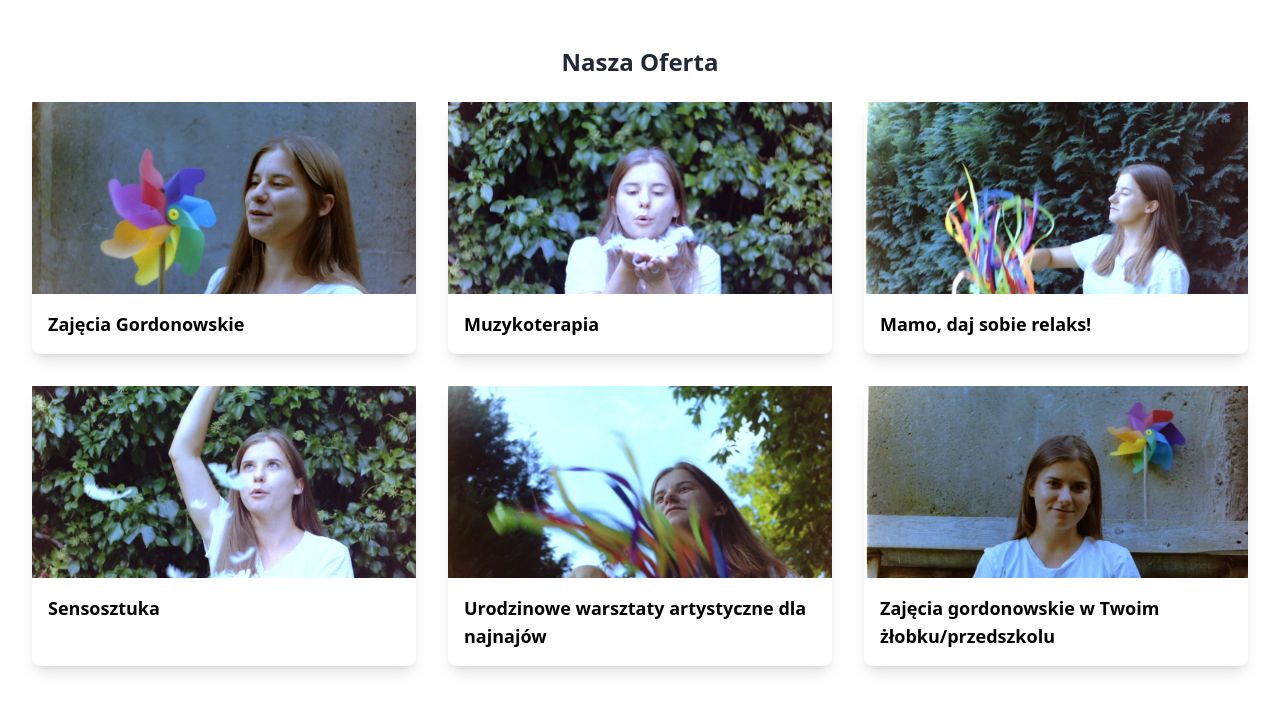
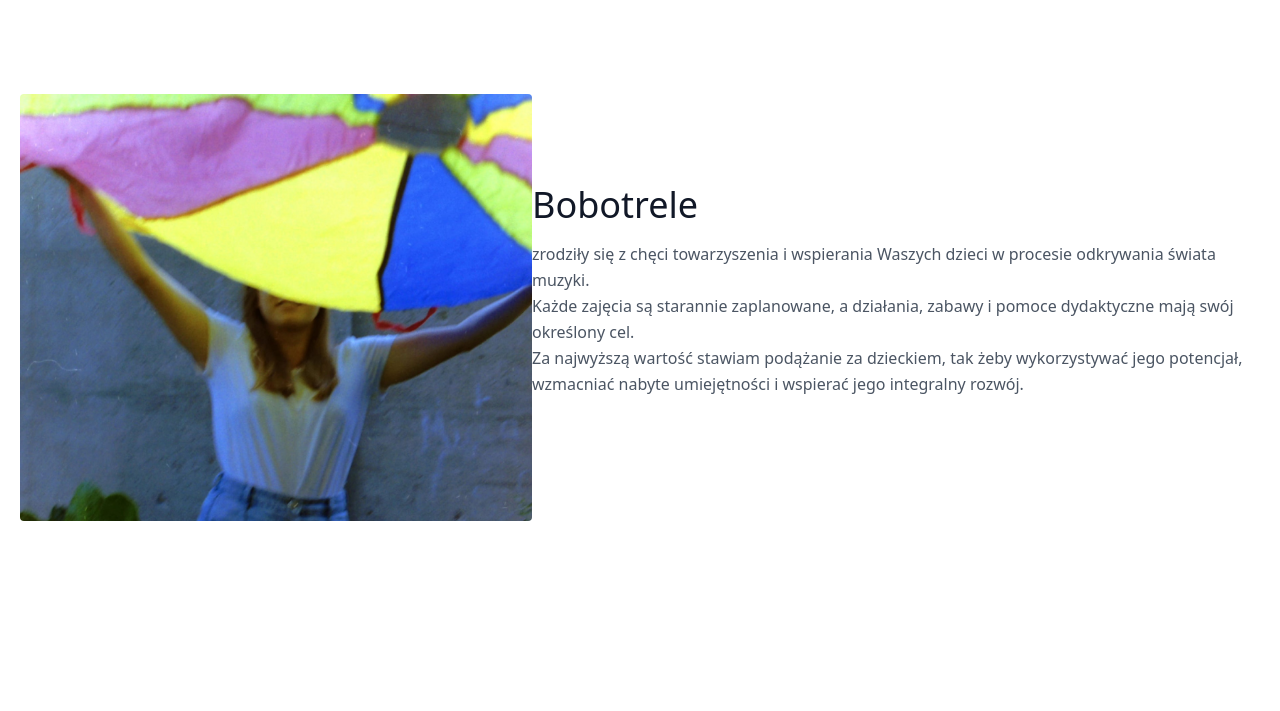
Before and after one commit to Lukasz-Szymanski/Bobotrele-New, a website: page Bobotrele/index.html in a window 1280 px wide. Shown: the part 101-812 px from the top of the page. Drawn offline with Linux system fonts and the light colour scheme.

Commit message:
Update index.html and script.js: enhance the 'home' section with new content and layout, and adjust default navigation to display 'home' on load.

```diff
--- a/Bobotrele/index.html
+++ b/Bobotrele/index.html
@@ -43,7 +43,35 @@
       </div>
     </header>
     <!-- home -->
-    <section id="home"></section>
+    <section class="text-gray-600 body-font" id="home">
+      <div
+        class="container mx-auto flex px-5 py-24 md:flex-row flex-col items-center">
+        <div class="lg:max-w-lg lg:w-full md:w-1/2 w-5/6 mb-10 md:mb-0">
+          <img
+            class="object-cover object-center rounded"
+            alt="Gordon"
+            src="./assets/gordon-hero-1.png" />
+        </div>
+        <div
+          class="lg:flex-grow md:w-1/2 lg:pl-24 md:pl-16 flex flex-col md:items-start md:text-left items-center text-center">
+          <h1
+            class="title-font sm:text-4xl text-3xl mb-4 font-medium text-gray-900">
+            Bobotrele
+          </h1>
+          <p class="mb-8 leading-relaxed">
+            zrodziły się z chęci towarzyszenia i wspierania Waszych dzieci w
+            procesie odkrywania świata muzyki.
+            <br />
+            Każde zajęcia są starannie zaplanowane, a działania, zabawy i pomoce
+            dydaktyczne mają swój określony cel.
+            <br />
+            Za najwyższą wartość stawiam podążanie za dzieckiem, tak żeby
+            wykorzystywać jego potencjał, wzmacniać nabyte umiejętności i
+            wspierać jego integralny rozwój.
+          </p>
+        </div>
+      </div>
+    </section>
     <!-- gordon -->
     <section id="gordon">
       <div class="bg-white py-6 sm:py-8 lg:py-12">
--- a/Bobotrele/script/script.js
+++ b/Bobotrele/script/script.js
@@ -32,7 +32,7 @@ document.addEventListener("DOMContentLoaded", () => {
   });
 
   // Domyślnie pokaż sekcję 'home' przy załadowaniu
-  navigateTo("oferta");
+  navigateTo("home");
 });
 
 // Funkcja odpowiedzialna za pop-out
```
Also changed, not shown: Bobotrele/assets/gordon-hero-1.png (added).
